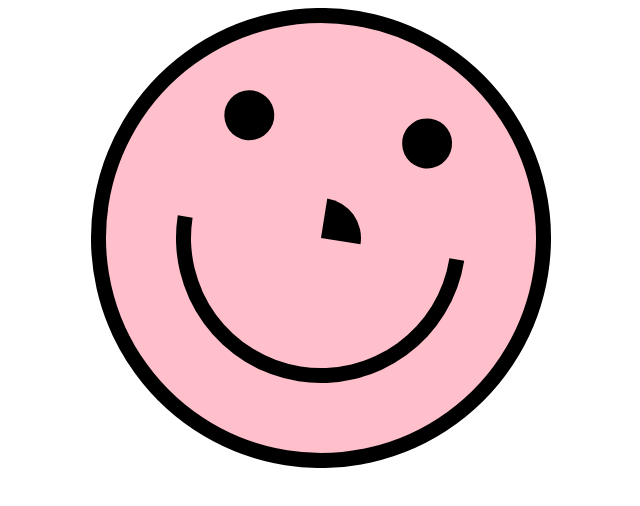
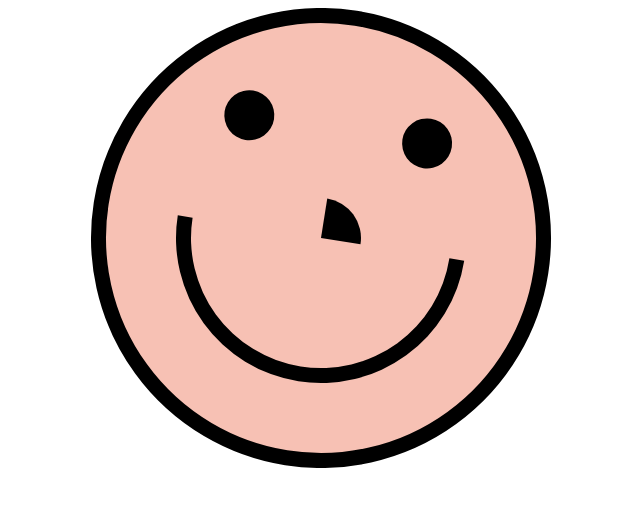
Before and after one commit to dorothybelle247/UmberVis, a React (Create React App) app: page / in a window 1280 px wide. Shown: the top 506 px of the page, without its empty margins (147-787 px from the left). Built offline with nearby package versions, Linux system fonts and the light colour scheme.

Commit message:
1 file modified

```diff
--- a/src/App.js
+++ b/src/App.js
@@ -36,7 +36,7 @@ const App = () =>
        <g transform={`translate(${centerX}, ${centerY}) rotate(9)`}>
         <circle
           r={centerY - strokeWidth / 2}
-          fill="pink"
+          fill="#F7C1B4"
           stroke="black"
           stroke-width={strokeWidth}
         />
@@ -45,7 +45,7 @@ const App = () =>
           cx={-eyeOffsetX}
           cy={-eyeOffsetY}
           r={eyeRadius}
-          // fill="black"
+          fill="black"
           // stroke="black"
           // stroke-width="8"
         />
```
